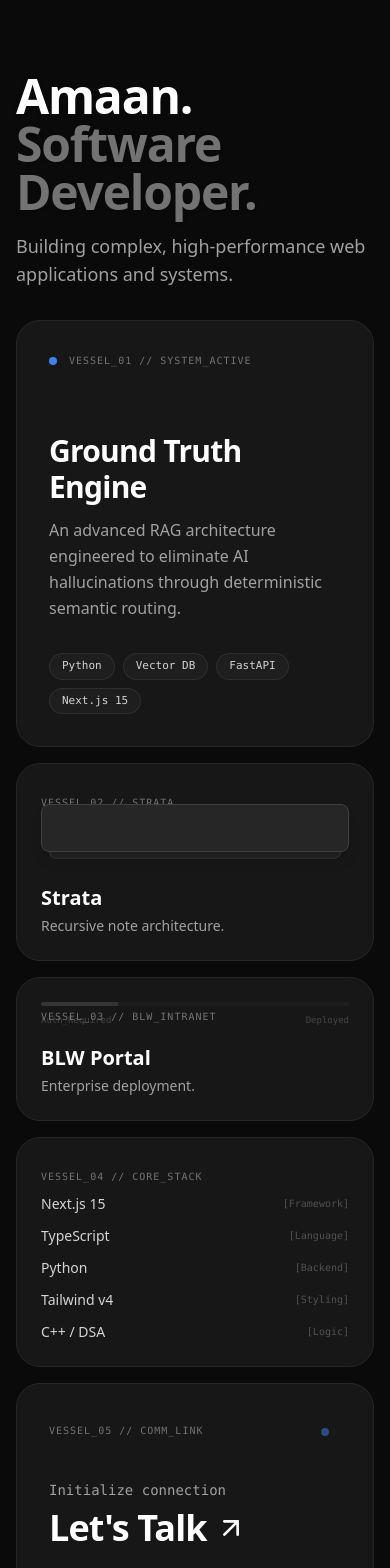
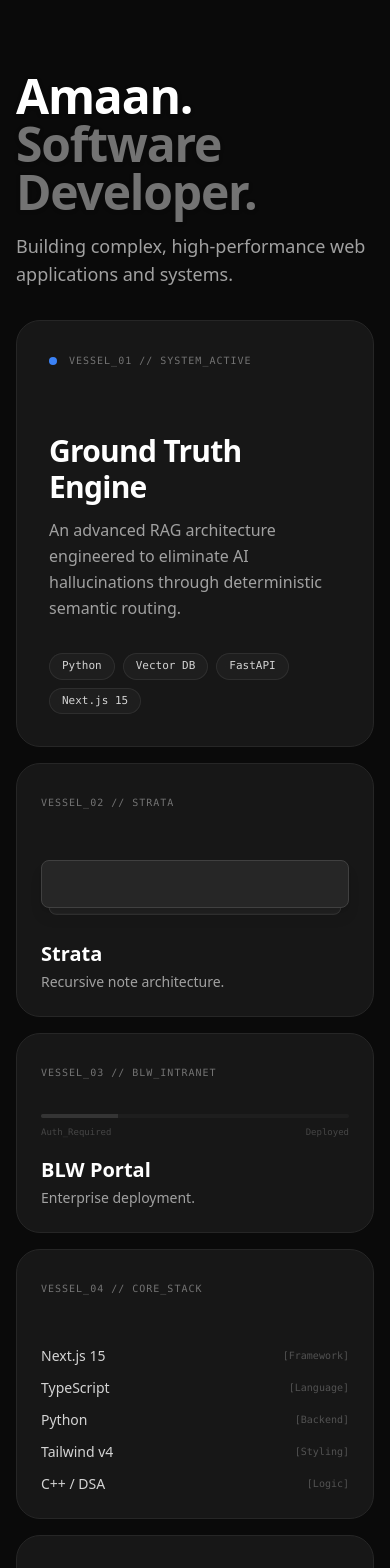
Before and after one commit to amaaxx/horcrux, a Next.js app in the folder frontend/: page / in a window 390 px wide. Shown: the top 1568 px of the page. Built offline with nearby package versions, Linux system fonts and the light colour scheme.

Commit message:
fix: resolve mobile layout collapse in grid vessels
Added rigid top margins to clear absolute positioning labels on mobile viewports while preserving flexbox auto-centering for desktop.

```diff
--- a/frontend/app/page.tsx
+++ b/frontend/app/page.tsx
@@ -99,8 +99,8 @@ export default function Home() {
                 Vessel_02 // Strata
               </span>
             </div>
-            {/* Fixed overflow: replaced mt-16 with my-auto to perfectly suspend the graphic */}
-            <div className="relative my-auto h-20 w-full flex items-center justify-center">
+            {/* MOBILE FIX: mt-14 forces clearance below absolute label, md:mt-auto hands it back to Flexbox on desktop */}
+            <div className="relative mt-14 md:mt-auto md:mb-auto h-20 w-full flex items-center justify-center">
                <div className="absolute w-full h-12 bg-neutral-800 rounded-lg border border-neutral-700 transform transition-transform group-hover:-translate-y-3 group-hover:scale-[0.98] duration-500 z-10 shadow-lg" />
                <div className="absolute w-full h-12 bg-neutral-800/80 rounded-lg border border-neutral-700/80 transform translate-y-2 scale-[0.95] transition-transform group-hover:-translate-y-0 group-hover:scale-[0.92] duration-500 z-0" />
                <div className="absolute w-full h-12 bg-neutral-800/40 rounded-lg border border-neutral-700/50 transform translate-y-4 scale-[0.90] transition-transform group-hover:translate-y-3 group-hover:scale-[0.85] duration-500 -z-10" />
@@ -123,8 +123,8 @@ export default function Home() {
                 Vessel_03 // BLW_Intranet
               </span>
             </div>
-            {/* Fixed overflow: replaced mt-16 with my-auto */}
-            <div className="relative my-auto w-full flex items-center justify-start opacity-50 group-hover:opacity-100 transition-opacity duration-500">
+            {/* MOBILE FIX: mt-14 added */}
+            <div className="relative mt-14 md:mt-auto md:mb-auto w-full flex items-center justify-start opacity-50 group-hover:opacity-100 transition-opacity duration-500">
                <div className="flex flex-col gap-2 w-full">
                  <div className="h-1 w-full bg-neutral-800 rounded-full overflow-hidden">
                    <div className="h-full bg-neutral-600 w-1/4 group-hover:bg-accent group-hover:w-full transition-all duration-1000 ease-in-out"></div>
@@ -153,8 +153,8 @@ export default function Home() {
                 Vessel_04 // Core_Stack
               </span>
             </div>
-            {/* Fixed overflow: replaced mt-16 with my-auto */}
-            <div className="my-auto z-20 w-full pt-8">
+            {/* MOBILE FIX: mt-14 added */}
+            <div className="mt-14 md:mt-auto md:mb-auto z-20 w-full pt-4 md:pt-0">
               <div className="flex flex-col gap-3">
                 {[
                   { name: "Next.js 15", category: "Framework" },
@@ -200,7 +200,6 @@ export default function Home() {
                 <p className="text-neutral-400 mb-2 font-mono text-sm">Initialize connection</p>
                 <h2 className="text-4xl md:text-5xl font-bold tracking-tight group-hover:text-accent transition-colors duration-300 flex items-center">
                   Let's Talk
-                  {/* Upgraded SVG Arrow to prevent Windows Emoji rendering */}
                   <svg
                     width="32"
                     height="32"
```
